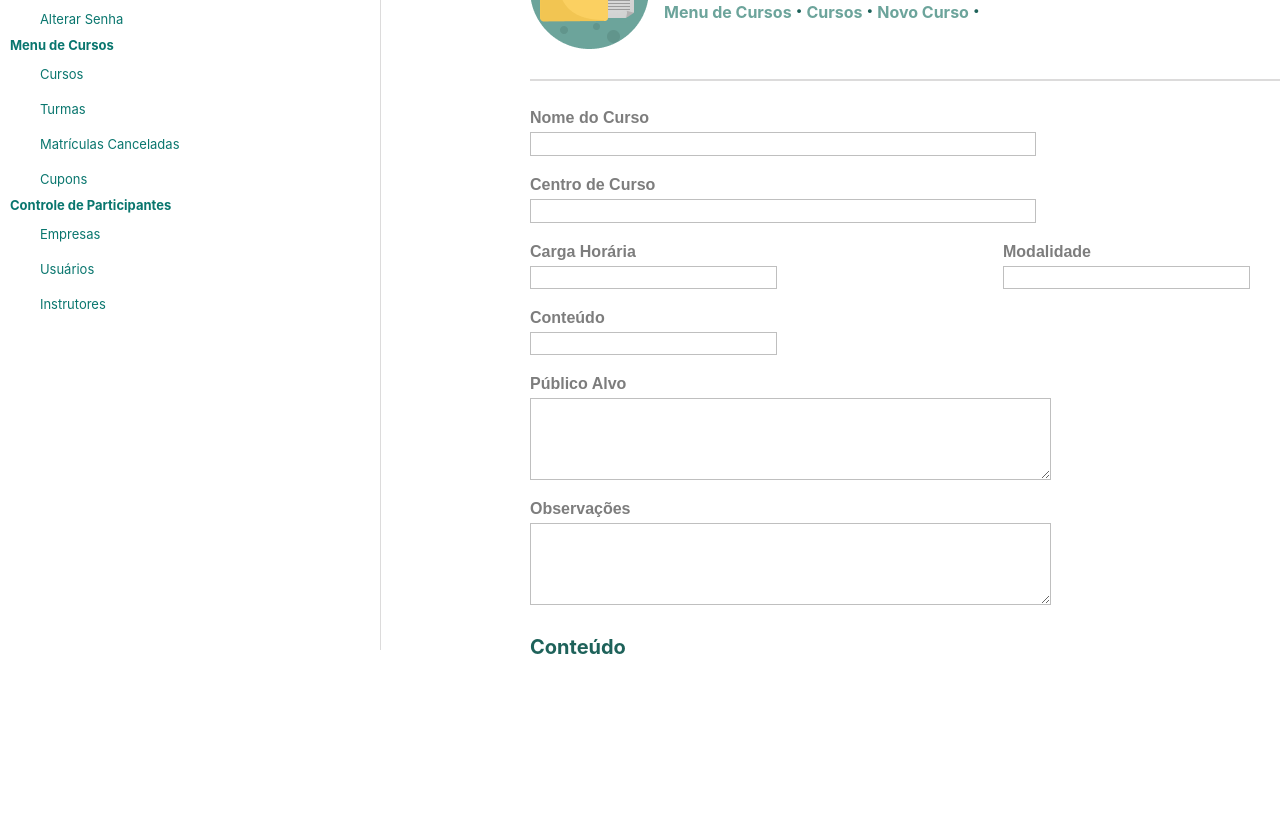
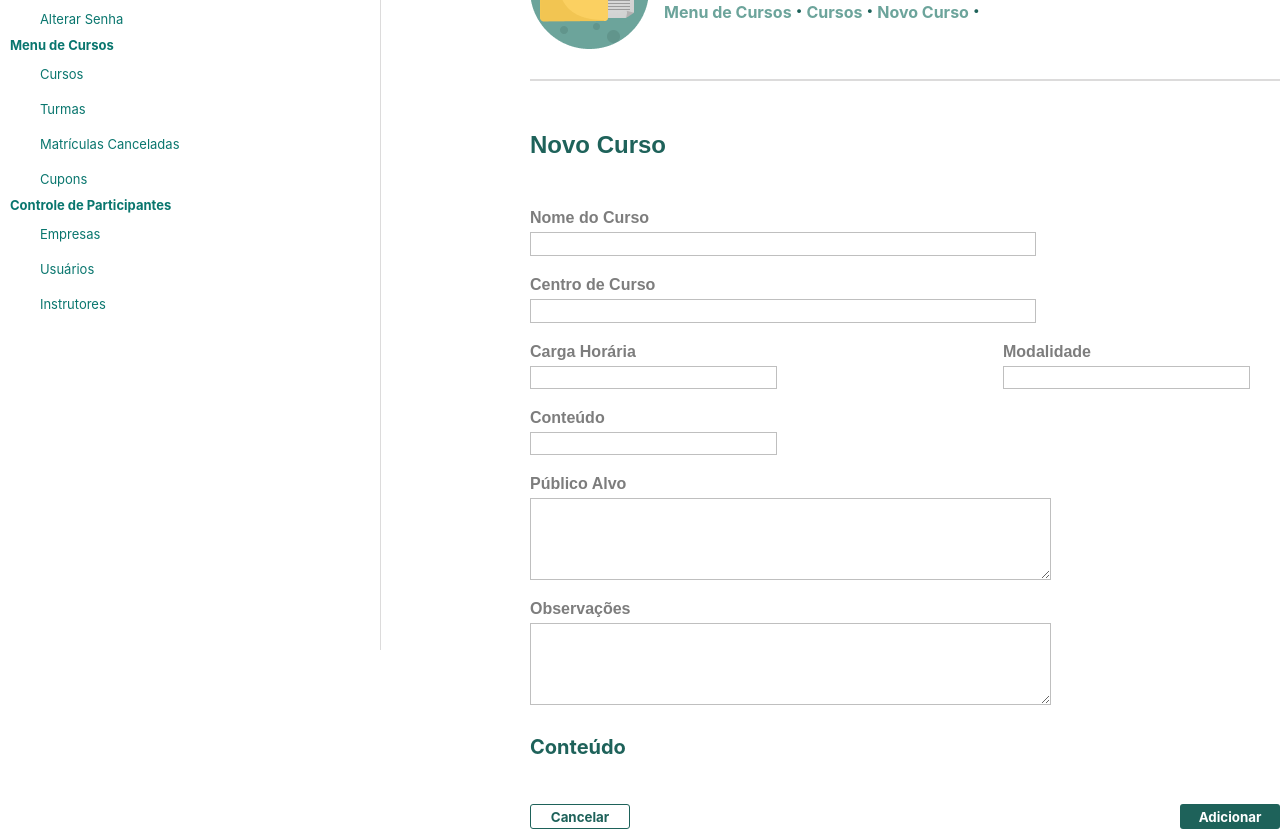
Before and after one commit to gphelipe1/frontend_tests, a React (Create React App) app: page / in a window 1280 px wide. Shown: the part 160-989 px from the top of the page. Before the commit the page ends 839 px from the top, so only its background shows below. Built offline with nearby package versions, Linux system fonts and the light colour scheme.

Commit message:
Adicionando Buttons para criar e cancelar em Novo Curso

```diff
--- a/src/Pages/Cursos/Novo Curso/index.css
+++ b/src/Pages/Cursos/Novo Curso/index.css
@@ -19,6 +19,7 @@
 .bottom-content-div{
     margin-left: 150px;
     margin-top: 30px;
+    max-width: 1200px;
 }
 
 .tags-ul{
@@ -29,4 +30,24 @@
 }
 ul {
     list-style-type: none;
-  }
+}
+
+.buttons-div{
+    max-width:1169px;
+}
+.add-btn{
+    width: 100px;
+    height: 25px;
+    margin-top: 25px;
+    float:right;
+}
+.cancel-btn{
+    width: 100px;
+    height: 25px;
+    margin-top: 25px;
+}
+
+.page-title{
+    margin-left: 150px;
+    margin-bottom: 30px;
+}
--- a/src/Pages/Cursos/Novo Curso/index.js
+++ b/src/Pages/Cursos/Novo Curso/index.js
@@ -37,7 +37,6 @@ function NewCourse() {
             setTagKey(tagKey + 1);
             e.target.value=setTagConteudo("")
         }
-        console.log(conteudoList)
     }
 
 
@@ -56,44 +55,52 @@ function NewCourse() {
     return (
         <div className="fullContent">
             <Header path={thispath}/>
+
+            <h2 className="page-title">Novo Curso</h2>
             <form>
                 <div className="forms-div">
                     <div className = "input-divs">
                         <label className="label-form" for="nome_curso">Nome do Curso</label>
-                        <input  className="input-form long-form" type="text" id="nome_curso"/>
+                        <input  id="nome_curso_input" className="input-form long-form" type="text" id="nome_curso"/>
 
                     </div>
                     <div className = "input-divs">
                         <label className="label-form" for="centro_curso">Centro de Curso</label>
-                        <input  className="input-form long-form" type="text" id="centro_curso"/>
+                        <input  id="centro_curso_input" className="input-form long-form" type="text" id="centro_curso"/>
                     </div>
                     <div className = "input-divs">
                         <label className="label-form" for="carga">Carga Horária</label>
-                        <input className="input-form" type="text" id="carga"/>
+                        <input id="carga_h_input" className="input-form" type="text" id="carga"/>
                     </div>
                     <div className = "input-divs">
                         <label className="label-form" for="modal">Modalidade</label>
-                        <input  className="input-form" type="text" id="modal"/>
+                        <input id="modalidade_input" className="input-form" type="text" id="modal"/>
                     </div>
                     <div className = "input-divs">
                         <label className="label-form" for="conteudo" >Conteúdo</label>
-                        <input  className="input-form" type="text" id="conteudo" value={tagConteudo} onChange={handleTagChange} onKeyDown={myFunction}/>
+                        <input className="input-form" type="text" id="conteudo" value={tagConteudo} onChange={handleTagChange} onKeyDown={myFunction}/>
                     </div>
                     <div className = "input-divs">
                         <label className="label-form" for="publico_alvo">Público Alvo</label>
-                        <textarea rows="4" cols="50"  className="input-form" type="text" id="publico_alvo"/>
+                        <textarea id="publico_input" rows="4" cols="50"  className="input-form" type="text" id="publico_alvo"/>
                     </div>
                     <div className = "input-divs">
                         <label className="label-form" for="obs">Observações</label>
-                        <textarea rows="4" cols="50"  className="input-form" type="text" id="obs"/>
+                        <textarea id="obs_input" rows="4" cols="50"  className="input-form" type="text" id="obs"/>
                     </div>
+
 
                 </div>
                 </form>
+
                 <div className="bottom-content-div">
                     <span className="title-span">Conteúdo</span>
                     <div className="tags-ul">
                         {Tags}
+                    </div>
+                    <div className="buttons-div">
+                        <button className="border-btn cancel-btn" id="btn-cancelar">Cancelar</button>
+                        <button className="btn-creates add-btn"id="btn-adicionar">Adicionar</button>
                     </div>
                 </div>
         </div>
--- a/src/global.css
+++ b/src/global.css
@@ -11,8 +11,23 @@
 }
 
 .btn-creates:hover{
-    background-color: #00AD9C;
-	color: #1E625A;
+    opacity:60%;
+}
+
+.border-btn{
+    background: white;
+    border-radius: 3px;
+    border: 1px solid #1E625A;
+    color: #1E625A;
+    font-family: -apple-system, BlinkMacSystemFont, 'Segoe UI', Roboto, Oxygen, Ubuntu, Cantarell, 'Open Sans', 'Helvetica Neue', sans-serif;
+    font-weight: bold;
+    cursor: pointer;
+    transition: 0.3s
+}
+
+.border-btn:hover{
+   background-color: #D4D4D4;
+
 }
 
 .forms-div{
```
Lines whose indentation alone changed are shown as unchanged.
